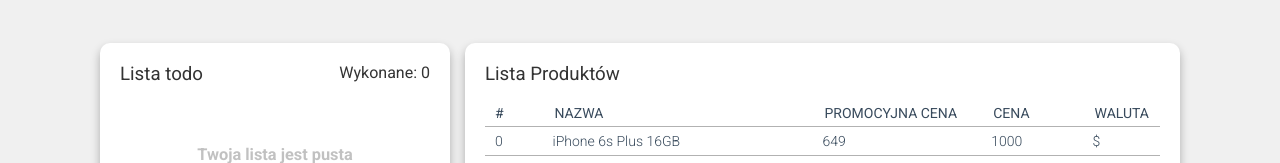
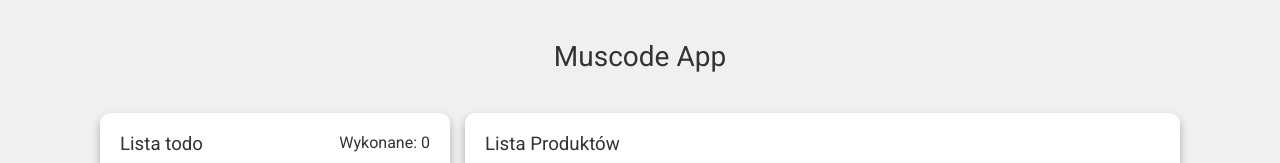
Before and after one commit to HaySsor/MusCode-app, a Vue app: page / in a window 1280 px wide. Shown: the top 163 px of the page. Built offline with nearby package versions, Linux system fonts and the light colour scheme.

Commit message:
add title app

```diff
--- a/src/App.vue
+++ b/src/App.vue
@@ -5,7 +5,7 @@
 </template>
 
 <script>
-import ProductWrapper from './layout/ProductWrapper.vue'
+import ProductWrapper from './layout/ProductWrapper.vue';
 
 export default {
   components: {
--- a/src/layout/ProductWrapper.vue
+++ b/src/layout/ProductWrapper.vue
@@ -1,4 +1,5 @@
 <template>
+  <h1>Muscode App</h1>
   <section class="app-container">
     <TodoListContainer class="todo-list" />
     <ProductsListContainer
@@ -12,7 +13,7 @@
   </section>
 </template>
 <script>
-import TodoListContainer from '../components/TodoBox/TodoListContainer.vue'
+import TodoListContainer from '../components/TodoBox/TodoListContainer.vue';
 import ProductsListContainer from '../components/ProductsList/ProductsListContainer.vue';
 import ProductsTilesBox from '../components/ProductsTiles/ProductsTilesBox.vue';
 import Image1 from '/photos/img1.png';
@@ -71,6 +72,12 @@ export default {
 };
 </script>
 <style lang="scss" scoped>
+h1 {
+  text-align: center;
+  padding: 40px;
+  color: $title-color;
+  font-weight: normal;
+}
 .app-container {
   display: grid;
   gap: 15px;
--- a/src/style.scss
+++ b/src/style.scss
@@ -12,7 +12,7 @@ html {
 body {
   display: flex;
   justify-content: center;
-  align-items: center;
+
   min-height: 100vh;
   background-color: #f0f0f0;
   font-family: 'Roboto', sans-serif;
```
